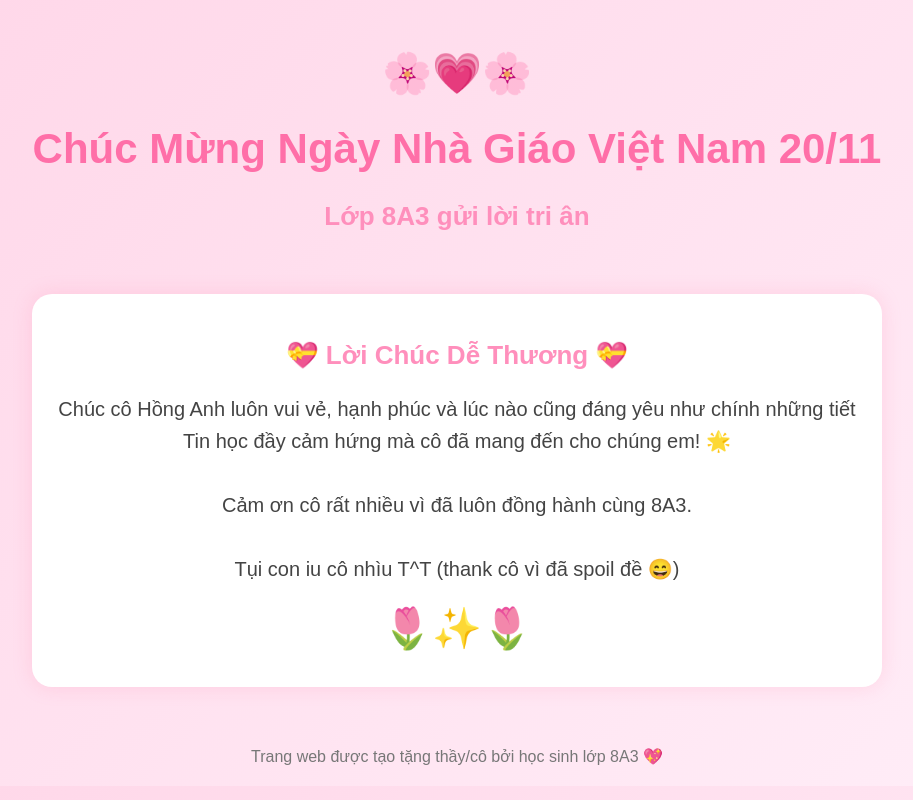
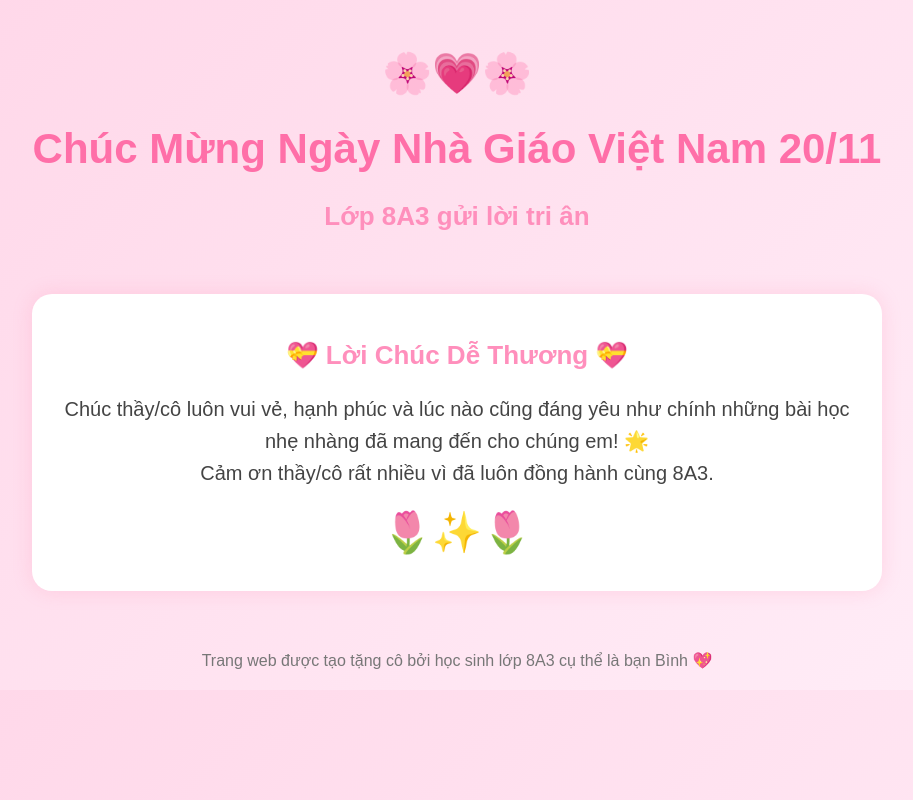
Before and after one commit to sethzik/20-11, a plain HTML site: page index.html in a window 1280 px wide. Shown: the whole page, without its empty margins (183-1096 px from the left). Drawn offline with Linux system fonts and the light colour scheme.

Commit message:
Update title and content in index.html

```diff
--- a/index.html
+++ b/index.html
@@ -2,7 +2,7 @@
 <html lang="vi">
 <head>
     <meta charset="UTF-8">
-    <title>Chúc mừng 20/11!! - Tập thể lớp 8A3</title>
+    <title>Chúc mừng 20/11 - Lớp 8A3</title>
     <style>
         body {
             margin: 0;
@@ -57,15 +57,14 @@
     <div class="container">
         <h2>💝 Lời Chúc Dễ Thương 💝</h2>
         <p>
-            Chúc cô Hồng Anh luôn vui vẻ, hạnh phúc và lúc nào cũng đáng yêu như chính những tiết Tin học đầy cảm hứng mà cô đã mang đến cho chúng em! 🌟<br><br>
-            Cảm ơn cô rất nhiều vì đã luôn đồng hành cùng 8A3.<br><br>
-            Tụi con iu cô nhìu T^T (thank cô vì đã spoil đề 😄)
+        Chúc thầy/cô luôn vui vẻ, hạnh phúc và lúc nào cũng đáng yêu như chính những bài học nhẹ nhàng đã mang đến cho chúng em! 🌟<br>
+        Cảm ơn thầy/cô rất nhiều vì đã luôn đồng hành cùng 8A3.
         </p>
         <div class="cute-decoration">🌷✨🌷</div>
     </div>
 
     <footer>
-        Trang web được tạo tặng thầy/cô bởi học sinh lớp 8A3 💖
+        Trang web được tạo tặng cô bởi học sinh lớp 8A3 cụ thể là bạn Bình 💖
     </footer>
 </body>
 </html>
```
